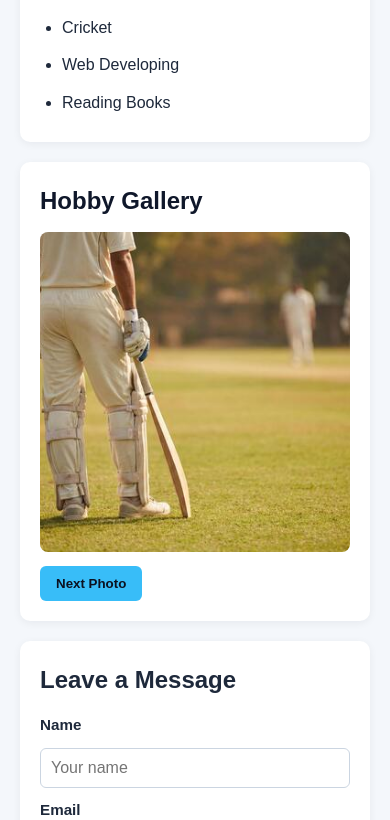
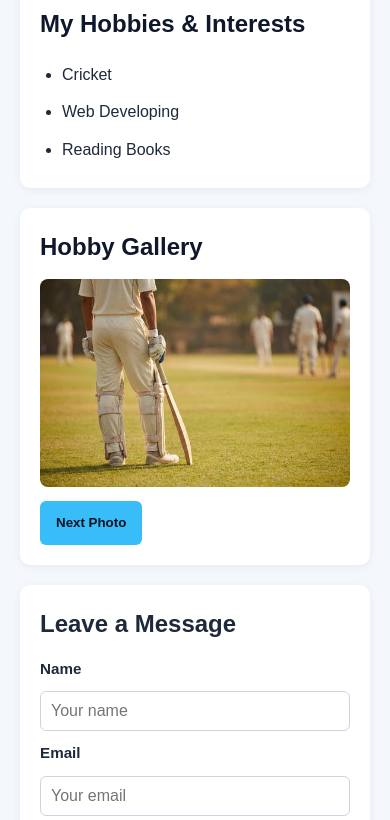
Before and after one commit to romanjaishi91-oss/week12labassignment, a plain HTML site: page index.html in a window 390 px wide. Shown: the part 1180-2000 px from the top of the page. Drawn offline with Linux system fonts and the light colour scheme.

Commit message:
git rev-parse HEAD

```diff
--- a/styles.css
+++ b/styles.css
@@ -3,6 +3,11 @@
   box-sizing: border-box;
   margin: 0;
   padding: 0;
+}
+
+img {
+  max-width: 100%;
+  height: auto;
 }
 
 body {
@@ -236,3 +241,27 @@ body.dark-mode > p {
 body.dark-mode a {
   color: #38bdf8;
 }
+
+/* --- Week 13: Responsive Mobile Styles (<= 768px) --- */
+@media (max-width: 768px) {
+  .nav-menu {
+    flex-direction: column;
+  }
+
+  h1 {
+    font-size: 1.6rem;
+  }
+
+  .card {
+    max-width: 100%;
+  }
+
+  #gallery-img {
+    max-width: 100%;
+    height: auto;
+  }
+
+  button {
+    min-height: 44px;
+  }
+}
```
Also changed, not shown: screenshot-mobile.png.png (added), screenshot.png (deleted), 1 other file.
